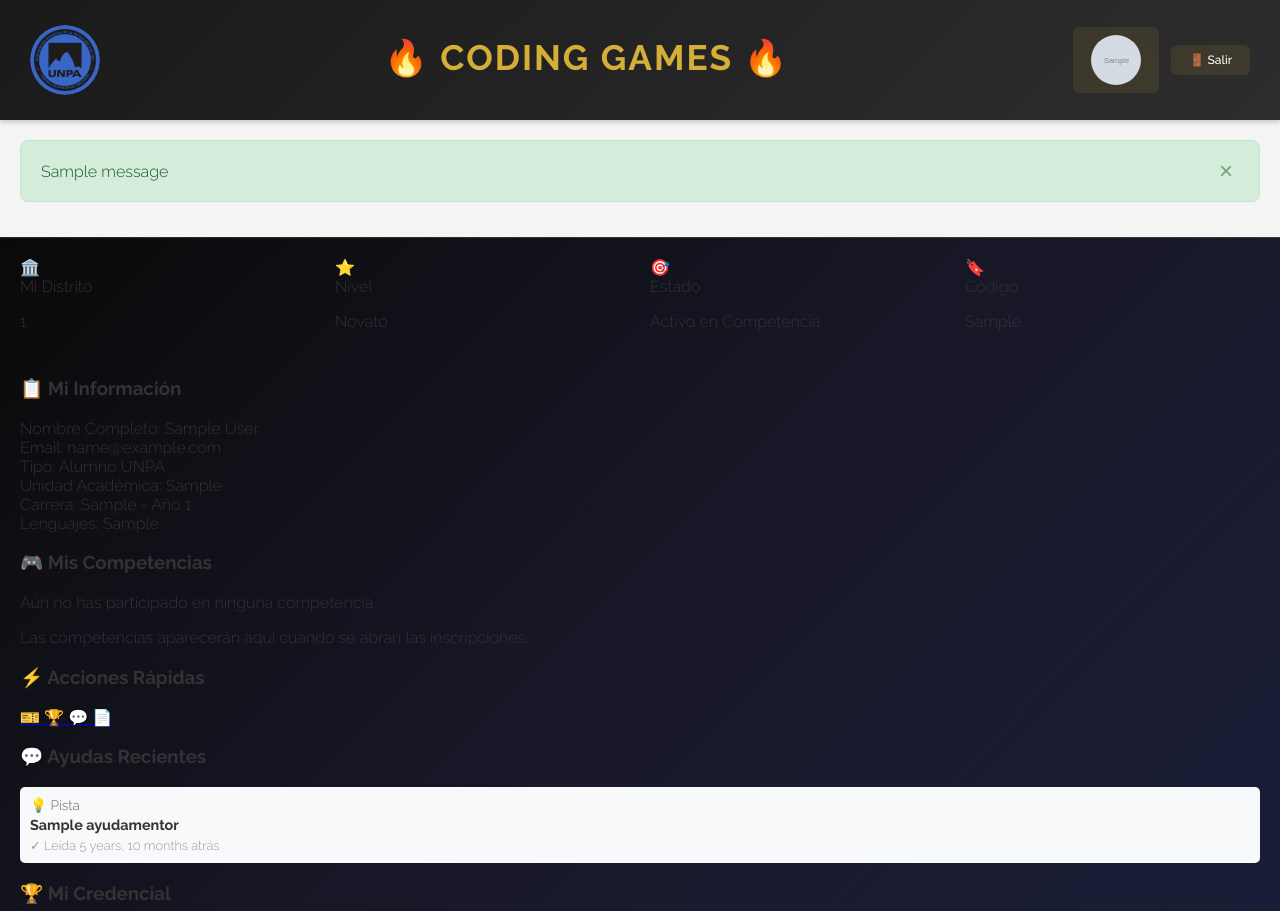
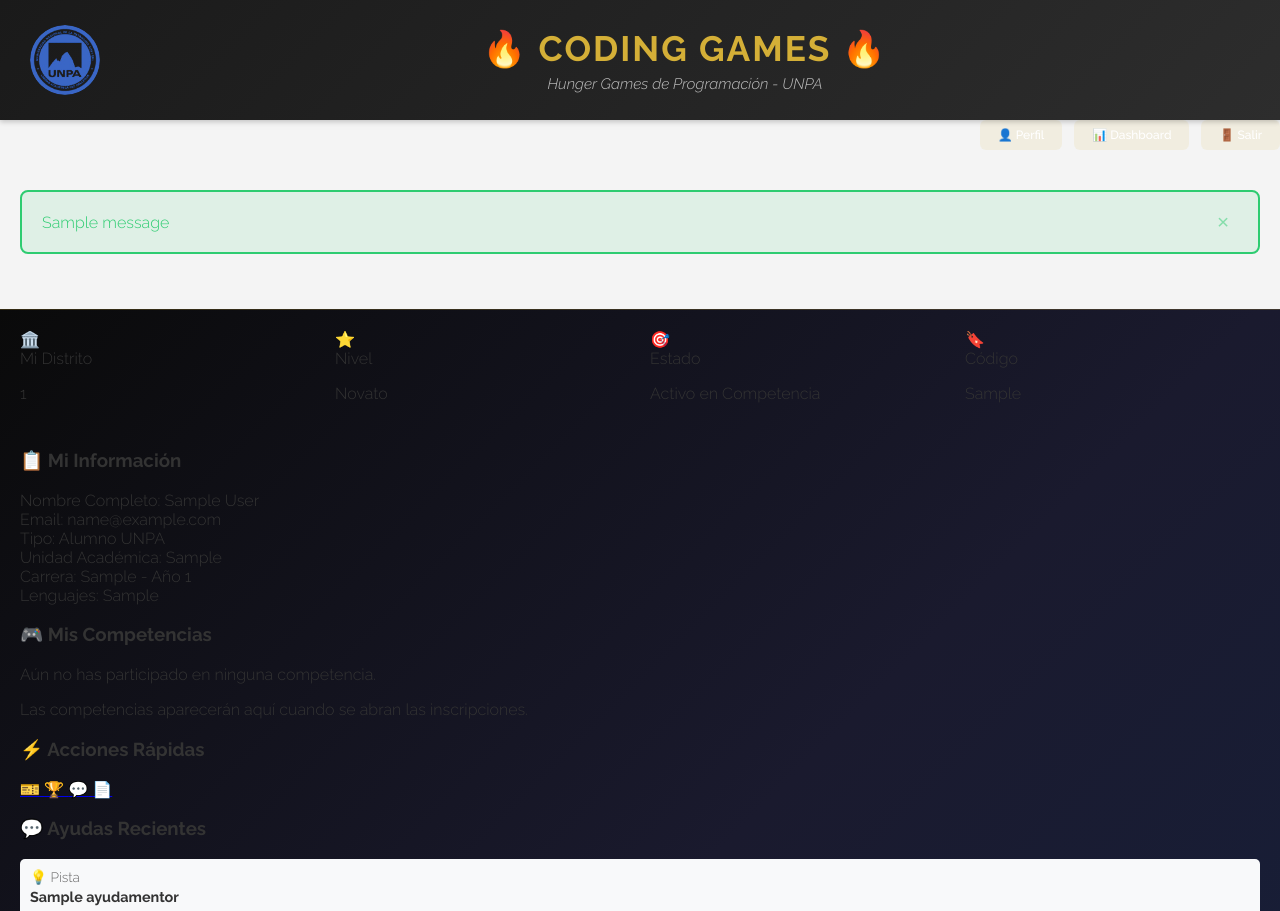
Before and after one commit to NicoButter/UNPA_Coding_Games, a Django app: page /dashboard/ in a window 1280 px wide. Shown: the top 911 px of the page. Run offline with Django 5.2, Linux system fonts and the light colour scheme; a user stored in the database is signed in; tables that the repository leaves empty hold one stand-in row (values such as "Sample post"); grey boxes marked "Sample" are stand-in pictures; one stand-in notice (Sample message) is shown.

Commit message:
feat: Refactor dashboard templates to use a unified base structure and implement fragment files for header, navbar, and footer

```diff
--- a/dashboards/templates/dashboards/base_dashboard.html
+++ /dev/null
@@ -1,59 +0,0 @@
-{% extends 'base.html' %}
-{% load static %}
-
-{% block header_subtitle %}{% endblock %}
-
-{% block nav_links %}
-    {% if user.is_authenticated %}
-        <a href="{% url 'perfil' %}" class="header-avatar-link">
-            {% if user.foto %}
-                <img src="{{ user.foto.url }}" alt="{{ user.get_full_name }}" class="avatar-img">
-            {% else %}
-                <div class="avatar-placeholder-header">{{ user.first_name.0 }}{{ user.last_name.0 }}</div>
-            {% endif %}
-        </a>
-        <a href="{% url 'logout' %}" class="logout-btn">🚪 Salir</a>
-    {% endif %}
-{% endblock %}
-
-{% block extra_styles %}
-    <link rel="stylesheet" href="{% static 'dashboards/css/dashboard_styles.css' %}">
-    {% block dashboard_extra_styles %}{% endblock %}
-{% endblock %}
-
-{% block content %}
-<div class="dashboard-wrapper">
-    <!-- Header del Dashboard -->
-    <div class="dashboard-header">
-    </div>
-
-    <!-- Navegación de Acciones Rápidas -->
-    <nav class="dashboard-nav">
-        <div class="dashboard-nav-right">
-            {% block dashboard_nav %}{% endblock %}
-        </div>
-    </nav>
-
-    <!-- Contenedor principal del dashboard -->
-    <div class="dashboard-container">
-        <!-- Estadísticas principales -->
-        <div class="stats-container">
-            {% block dashboard_stats %}{% endblock %}
-        </div>
-
-        <!-- Contenido principal del dashboard -->
-        <div class="dashboard-content">
-            {% block dashboard_content %}{% endblock %}
-        </div>
-
-        <!-- Acciones rápidas -->
-        <div class="quick-actions">
-            {% block dashboard_actions %}{% endblock %}
-        </div>
-    </div>
-</div>
-{% endblock %}
-
-{% block extra_scripts %}
-    {% block dashboard_scripts %}{% endblock %}
-{% endblock %}
--- a/dashboards/templates/dashboards/tributo_dashboard.html
+++ b/dashboards/templates/dashboards/tributo_dashboard.html
@@ -1,16 +1,36 @@
-{% extends 'dashboards/base_dashboard.html' %}
+{% extends 'base.html' %}
 {% load static %}
 
-{% block dashboard_title %}Panel del Tributo{% endblock %}
+{% block header_title %}Panel del Tributo{% endblock %}
 
-{% block dashboard_stats %}
-    {% include 'dashboards/components/stats_card.html' with title="Mi Distrito" value=tributo_info.distrito icon="🏛️" %}
-    {% include 'dashboards/components/stats_card.html' with title="Nivel" value=tributo_info.get_nivel_display icon="⭐" %}
-    {% include 'dashboards/components/stats_card.html' with title="Estado" value=tributo_info.get_estado_display icon="🎯" %}
-    {% include 'dashboards/components/stats_card.html' with title="Código" value=tributo_info.codigo_tributo icon="🔖" %}
+{% block extra_styles %}
+    <link rel="stylesheet" href="{% static 'dashboards/css/dashboard_styles.css' %}">
 {% endblock %}
 
-{% block dashboard_content %}
+{% block content %}
+<div class="dashboard-wrapper">
+    <!-- Header del Dashboard -->
+    <div class="dashboard-header">
+    </div>
+
+    <!-- Navegación de Acciones Rápidas -->
+    <nav class="dashboard-nav">
+        <div class="dashboard-nav-right">
+        </div>
+    </nav>
+
+    <!-- Contenedor principal del dashboard -->
+    <div class="dashboard-container">
+        <!-- Estadísticas principales -->
+        <div class="stats-container">
+        {% include 'dashboards/components/stats_card.html' with title="Mi Distrito" value=tributo_info.distrito icon="🏛️" %}
+        {% include 'dashboards/components/stats_card.html' with title="Nivel" value=tributo_info.get_nivel_display icon="⭐" %}
+        {% include 'dashboards/components/stats_card.html' with title="Estado" value=tributo_info.get_estado_display icon="🎯" %}
+        {% include 'dashboards/components/stats_card.html' with title="Código" value=tributo_info.codigo_tributo icon="🔖" %}
+        </div>
+
+        <!-- Contenido principal del dashboard -->
+        <div class="dashboard-content">
 <div class="dashboard-row">
     <div class="dashboard-col-8">
         <div class="dashboard-card">
@@ -126,6 +146,7 @@
                 <li>Participa en las competencias para ganar experiencia</li>
             </ul>
         </div>
+        </div>
     </div>
 </div>
 {% endblock %}
--- /dev/null
+++ b/static/css/fragments.css
@@ -0,0 +1,220 @@
+/* ============================================
+   Estilos de Fragmentos (Header, Navbar, Footer)
+   Tema: The Hunger Games - Capitolio
+   ============================================ */
+
+/* Los estilos base están en base_styles.css:
+   - header, .header-container, .logo, .title
+   - .nav-links, .nav-links a
+   - footer, footer p
+
+   Este archivo sirve como punto de extensión para estilos adicionales
+   específicos de fragmentos si es necesario.
+*/
+
+/* ============================================
+   HEADER - Encabezado Principal
+   ============================================ */
+
+header {
+    /* Estilos definidos en base_styles.css */
+    position: sticky;
+    top: 0;
+    z-index: 1000;
+}
+
+/* ============================================
+   NAVBAR - Navegación por Rol
+   ============================================ */
+
+.nav-links {
+    /* Estilos base en base_styles.css */
+}
+
+/* Estilos específicos para cada rol */
+.nav-links a {
+    /* Estilos base en base_styles.css */
+    position: relative;
+    overflow: hidden;
+}
+
+.nav-links a::before {
+    content: '';
+    position: absolute;
+    top: 50%;
+    left: 50%;
+    width: 0;
+    height: 0;
+    border-radius: 50%;
+    background: rgba(212, 175, 55, 0.1);
+    transform: translate(-50%, -50%);
+    transition: width 0.6s, height 0.6s;
+    pointer-events: none;
+}
+
+.nav-links a:hover::before {
+    width: 300px;
+    height: 300px;
+}
+
+/* ============================================
+   FOOTER - Pie de Página
+   ============================================ */
+
+footer {
+    /* Estilos base en base_styles.css */
+    border-top: 2px solid rgba(212, 175, 55, 0.2);
+}
+
+footer p {
+    /* Estilos base en base_styles.css */
+    letter-spacing: 0.5px;
+}
+
+/* ============================================
+   MENSAJES DEL SISTEMA
+   ============================================ */
+
+.messages-container {
+    display: flex;
+    flex-direction: column;
+    gap: 10px;
+    padding: 20px;
+    max-width: 1400px;
+    margin: 20px auto;
+    width: calc(100% - 40px);
+}
+
+.alert {
+    padding: 15px 20px;
+    border-radius: 8px;
+    display: flex;
+    justify-content: space-between;
+    align-items: center;
+    gap: 15px;
+    animation: slideDown 0.3s ease-out;
+}
+
+@keyframes slideDown {
+    from {
+        opacity: 0;
+        transform: translateY(-20px);
+    }
+    to {
+        opacity: 1;
+        transform: translateY(0);
+    }
+}
+
+.alert-success {
+    background: rgba(46, 204, 113, 0.1);
+    border: 2px solid #2ecc71;
+    color: #2ecc71;
+}
+
+.alert-error {
+    background: rgba(231, 76, 60, 0.1);
+    border: 2px solid #e74c3c;
+    color: #e74c3c;
+}
+
+.alert-warning {
+    background: rgba(243, 156, 18, 0.1);
+    border: 2px solid #f39c12;
+    color: #f39c12;
+}
+
+.alert-info {
+    background: rgba(52, 152, 219, 0.1);
+    border: 2px solid #3498db;
+    color: #3498db;
+}
+
+.close-alert {
+    background: none;
+    border: none;
+    color: inherit;
+    font-size: 1.3em;
+    cursor: pointer;
+    padding: 0;
+    width: 30px;
+    height: 30px;
+    display: flex;
+    align-items: center;
+    justify-content: center;
+    border-radius: 50%;
+    transition: all 0.2s ease;
+}
+
+.close-alert:hover {
+    background: rgba(0, 0, 0, 0.1);
+    transform: rotate(90deg);
+}
+
+/* ============================================
+   RESPONSIVE
+   ============================================ */
+
+@media (max-width: 768px) {
+    .header-container {
+        flex-direction: column;
+        gap: 10px;
+    }
+
+    .logo img {
+        width: 60px;
+        height: 60px;
+    }
+
+    .title h1 {
+        font-size: 1.6em;
+    }
+
+    .title .subtitle {
+        font-size: 0.85em;
+    }
+
+    .nav-links {
+        flex-wrap: wrap;
+        gap: 8px;
+    }
+
+    .nav-links a {
+        font-size: 0.7em;
+        padding: 5px 12px;
+    }
+
+    .messages-container {
+        padding: 10px;
+        width: calc(100% - 20px);
+    }
+
+    .alert {
+        flex-direction: column;
+        text-align: center;
+    }
+}
+
+@media (max-width: 480px) {
+    .header-container {
+        padding: 10px 15px;
+    }
+
+    .logo img {
+        width: 50px;
+        height: 50px;
+    }
+
+    .title h1 {
+        font-size: 1.3em;
+    }
+
+    .nav-links {
+        gap: 4px;
+    }
+
+    .nav-links a {
+        font-size: 0.65em;
+        padding: 4px 8px;
+    }
+}
--- a/templates/base.html
+++ b/templates/base.html
@@ -14,59 +14,27 @@
     <!-- Base styles -->
     <link rel="stylesheet" href="{% static 'css/base_styles.css' %}">
 
+    <!-- Fragments styles -->
+    <link rel="stylesheet" href="{% static 'css/fragments.css' %}">
+
+    <!-- Dashboard common styles (for dashboard pages) -->
+    <link rel="stylesheet" href="{% static 'dashboards/css/dashboard_styles.css' %}">
+
     <!-- Extra styles from child templates -->
     {% block extra_styles %}{% endblock %}
 </head>
 <body>
-    <header>
-        <div class="header-container">
-            <div class="logo">
-                <a href="{% url 'home' %}">
-                    <img src="{% static 'images/logo_redondo_UNPA.png' %}" alt="Logo UNPA">
-                </a>
-            </div>
-            <div class="title">
-                <h1>{% block header_title %}🔥 Coding Games 🔥{% endblock %}</h1>
-                <p class="subtitle">{% block header_subtitle %}Hunger Games de Programación - UNPA{% endblock %}</p>
-            </div>
-            <nav class="nav-links">
-                {% block nav_links %}
-                {% if user.is_authenticated %}
-                    <a href="{% url 'perfil' %}">👤 Perfil</a>
-                    <a href="{% url 'dashboards:dashboard' %}">📊 Dashboard</a>
-                    {% if user.rol == 'jefe_capitolio' %}
-                        <a href="{% url 'admin:index' %}">⚙️ Admin</a>
-                    {% endif %}
-                    <a href="{% url 'logout' %}">🚪 Salir</a>
-                {% else %}
-                    <a href="{% url 'login' %}">🔐 Ingreso al Capitolio</a>
-                    <a href="{% url 'register' %}">📝 Acreditarse como Tributo</a>
-                {% endif %}
-                {% endblock %}
-            </nav>
-        </div>
-    </header>
+    {% include "fragments/header.html" %}
+    {% include "fragments/navbar.html" %}
 
     <main>
-        <!-- Mensajes del sistema -->
-        {% if messages %}
-            <div class="messages-container">
-                {% for message in messages %}
-                    <div class="alert alert-{{ message.tags }}">
-                        {{ message }}
-                        <button class="close-alert" onclick="this.parentElement.remove()">×</button>
-                    </div>
-                {% endfor %}
-            </div>
-        {% endif %}
+        {% include "fragments/messages.html" %}
 
         <!-- Contenido de las páginas -->
         {% block content %}{% endblock %}
     </main>
 
-    <footer>
-        <p>&copy; 2024-2025 UNPA - The Coding Games | "Que los odds estén siempre a tu favor"</p>
-    </footer>
+    {% include "fragments/footer.html" %}
 
     <!-- Scripts adicionales -->
     {% block extra_scripts %}{% endblock %}
--- /dev/null
+++ b/templates/fragments/footer.html
@@ -0,0 +1,3 @@
+<footer>
+    <p>&copy; 2024-2025 UNPA - The Coding Games | "Que los odds estén siempre a tu favor"</p>
+</footer>
--- /dev/null
+++ b/templates/fragments/header.html
@@ -0,0 +1,15 @@
+{% load static %}
+
+<header>
+    <div class="header-container">
+        <div class="logo">
+            <a href="{% url 'home' %}">
+                <img src="{% static 'images/logo_redondo_UNPA.png' %}" alt="Logo UNPA">
+            </a>
+        </div>
+        <div class="title">
+            <h1>{% block header_title %}🔥 Coding Games 🔥{% endblock %}</h1>
+            <p class="subtitle">{% block header_subtitle %}Hunger Games de Programación - UNPA{% endblock %}</p>
+        </div>
+    </div>
+</header>
--- /dev/null
+++ b/templates/fragments/messages.html
@@ -0,0 +1,11 @@
+<!-- Mensajes del sistema -->
+{% if messages %}
+    <div class="messages-container">
+        {% for message in messages %}
+            <div class="alert alert-{{ message.tags }}">
+                {{ message }}
+                <button class="close-alert" onclick="this.parentElement.remove()">×</button>
+            </div>
+        {% endfor %}
+    </div>
+{% endif %}
--- /dev/null
+++ b/templates/fragments/navbar.html
@@ -0,0 +1,15 @@
+<nav class="nav-links">
+    {% block nav_links %}
+        {% if user.is_authenticated %}
+            {% if user.rol == 'jefe_capitolio' %}
+                {% include "fragments/navbar_by_role/navbar_jefe.html" %}
+            {% elif user.rol == 'mentor' %}
+                {% include "fragments/navbar_by_role/navbar_mentor.html" %}
+            {% else %}
+                {% include "fragments/navbar_by_role/navbar_tributo.html" %}
+            {% endif %}
+        {% else %}
+            {% include "fragments/navbar_by_role/navbar_anonymous.html" %}
+        {% endif %}
+    {% endblock %}
+</nav>
--- /dev/null
+++ b/templates/fragments/navbar_by_role/navbar_anonymous.html
@@ -0,0 +1,3 @@
+<!-- Navbar para Usuario Anónimo -->
+<a href="{% url 'login' %}" class="nav-link">🔐 Ingreso al Capitolio</a>
+<a href="{% url 'register' %}" class="nav-link">📝 Acreditarse como Tributo</a>
--- /dev/null
+++ b/templates/fragments/navbar_by_role/navbar_jefe.html
@@ -0,0 +1,6 @@
+<!-- Navbar para Jefe del Capitolio -->
+<a href="{% url 'perfil' %}" class="nav-link">👤 Perfil</a>
+<a href="{% url 'dashboards:dashboard' %}" class="nav-link">📊 Dashboard</a>
+<a href="{% url 'tournaments:tournament_list' %}" class="nav-link">🏆 Competencias</a>
+<a href="{% url 'admin:index' %}" class="nav-link">⚙️ Admin</a>
+<a href="{% url 'logout' %}" class="nav-link">🚪 Salir</a>
--- /dev/null
+++ b/templates/fragments/navbar_by_role/navbar_mentor.html
@@ -0,0 +1,4 @@
+<!-- Navbar para Mentor -->
+<a href="{% url 'perfil' %}" class="nav-link">👤 Perfil</a>
+<a href="{% url 'dashboards:dashboard' %}" class="nav-link">📊 Dashboard</a>
+<a href="{% url 'logout' %}" class="nav-link">🚪 Salir</a>
--- /dev/null
+++ b/templates/fragments/navbar_by_role/navbar_tributo.html
@@ -0,0 +1,4 @@
+<!-- Navbar para Tributo -->
+<a href="{% url 'perfil' %}" class="nav-link">👤 Perfil</a>
+<a href="{% url 'dashboards:dashboard' %}" class="nav-link">📊 Dashboard</a>
+<a href="{% url 'logout' %}" class="nav-link">🚪 Salir</a>
```
Also changed, not shown: dashboards/templates/dashboards/jefe_capitolio_dashboard.html (+21 -7 lines), dashboards/templates/dashboards/mentor_dashboard.html (+29 -8 lines), dashboards/templates/dashboards/vigilante_dashboard.html (+31 -8 lines).
